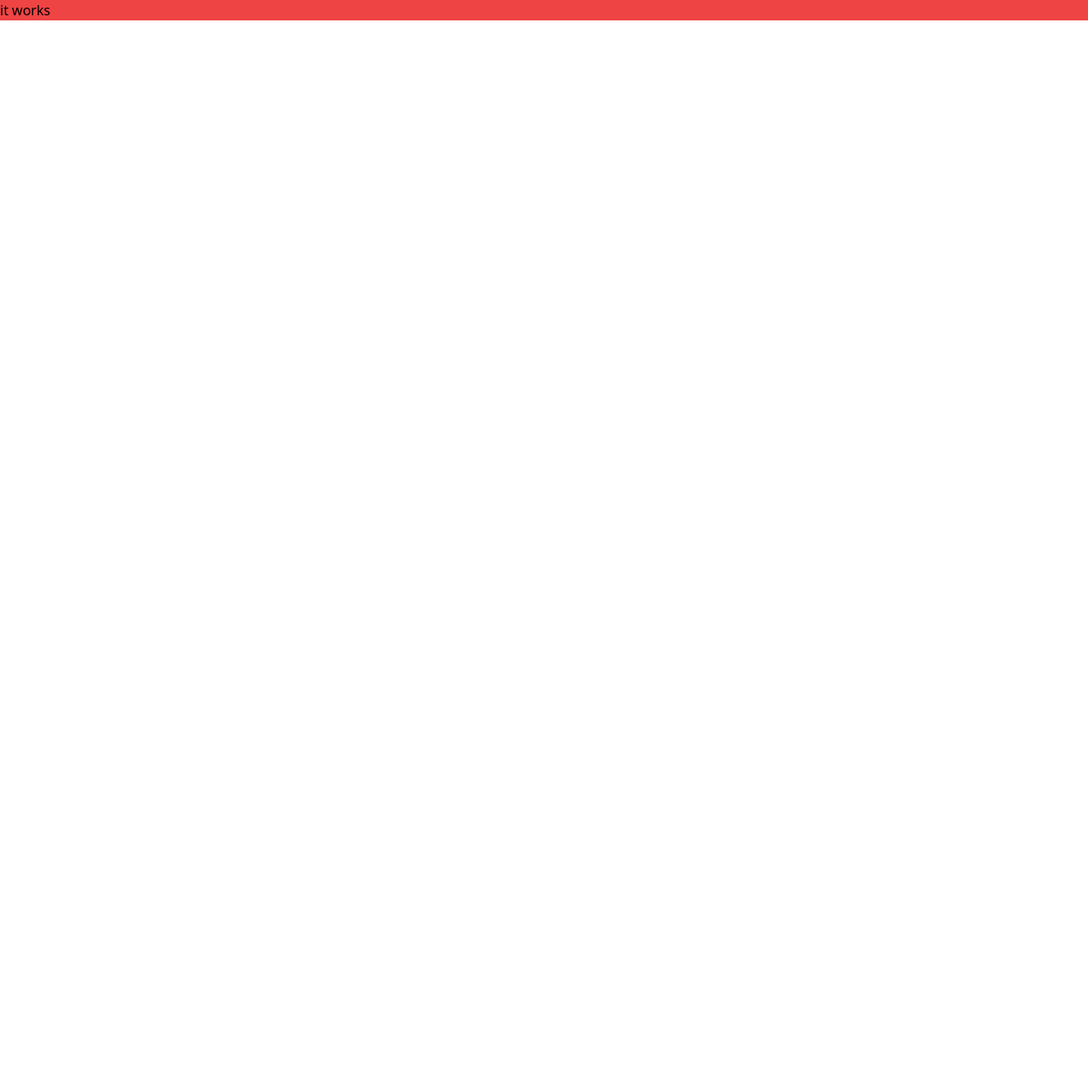
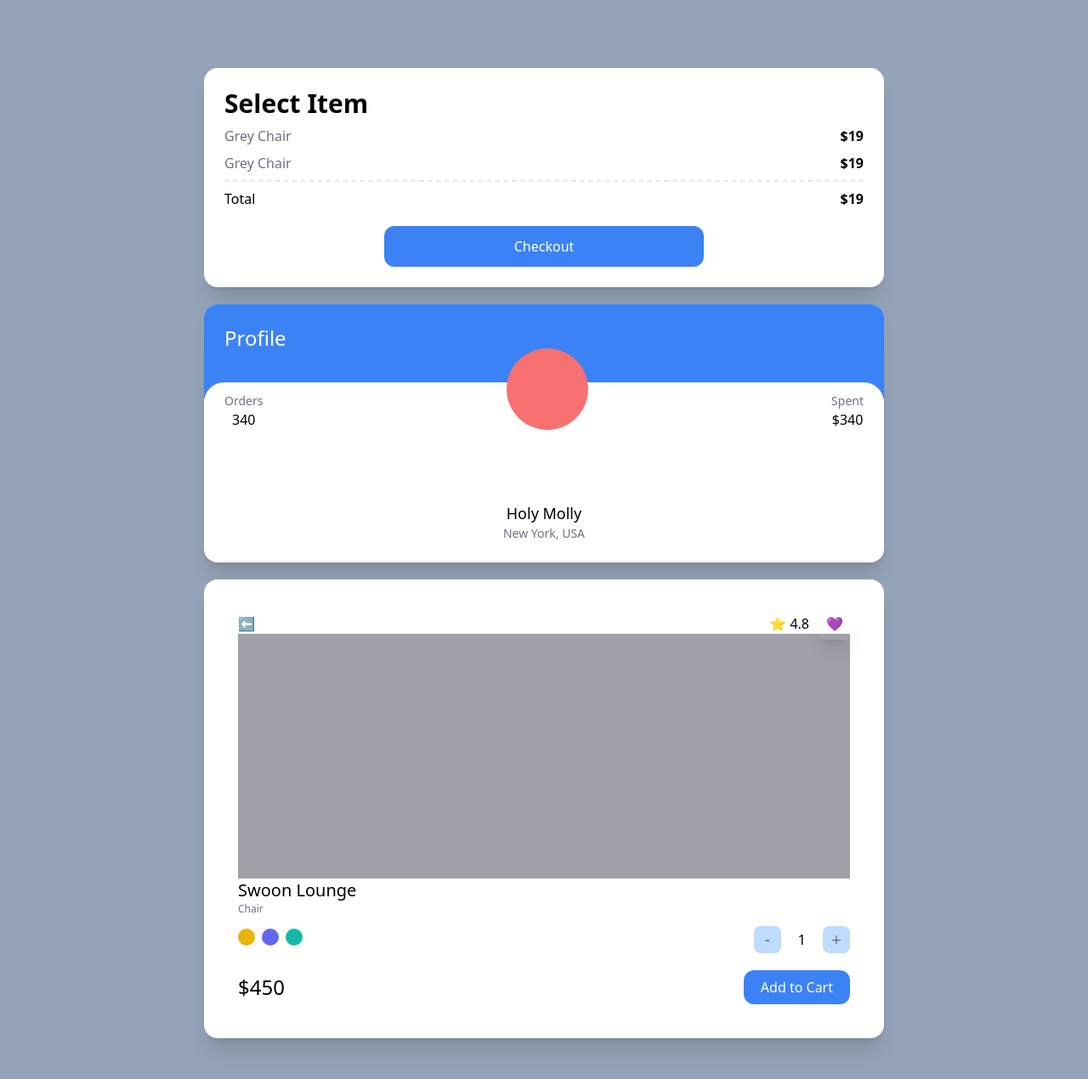
Before and after one commit to REXIANN/carrot-market, a Next.js app: page / in a window 1280 px wide. Shown: the top 1270 px of the page at 85% size. Before the commit the page ends 800 px from the top, so only its background shows below. Built offline with nearby package versions, Linux system fonts and the light colour scheme.

Commit message:
#4.2 ~ #4.4 modifiers and transitions

```diff
--- a/pages/index.tsx
+++ b/pages/index.tsx
@@ -2,8 +2,115 @@
 
 const Home: NextPage = () => {
   return (
-    <div className="bg-red-500">
-      <h1 className="text-black-500">it works</h1>
+    <div className="flex min-h-screen flex-col space-y-5 bg-slate-400 py-20 px-60">
+      <div className={"rounded-2xl bg-white p-6 shadow-xl"}>
+        <span className={"text-3xl font-semibold"}>Select Item</span>
+        <div className={"my-2 flex justify-between"}>
+          <span className={"text-gray-500"}>Grey Chair</span>
+          <span className={"font-semibold"}>$19</span>
+        </div>
+        <div className={"flex justify-between"}>
+          <span className={"text-gray-500"}>Grey Chair</span>
+          <span className={"font-semibold"}>$19</span>
+        </div>
+        <div
+          className={"mt-2 flex justify-between border-t-2 border-dashed pt-2"}
+        >
+          <span>Total</span>
+          <span className={"font-semibold"}>$19</span>
+        </div>
+        <button
+          className={
+            "mx-auto mt-5 block w-1/2 rounded-xl bg-blue-500 p-3 text-center text-white hover:bg-teal-500 hover:text-black focus:bg-red-500 active:bg-yellow-500"
+          }
+        >
+          Checkout
+        </button>
+      </div>
+      <div className={"overflow-hidden rounded-2xl bg-white shadow-xl"}>
+        <div className={"bg-blue-500 p-6 pb-14"}>
+          <span className={"text-2xl text-white"}>Profile</span>
+        </div>
+        <div className={"relative -top-5 rounded-3xl bg-white p-6"}>
+          <div className={"relative -top-16 flex items-end justify-between"}>
+            <div className={"flex flex-col items-center"}>
+              <span className={"text-sm text-gray-500"}>Orders</span>
+              <span className={"font-medium"}>340</span>
+            </div>
+            <div className={"h-24 w-24 rounded-full bg-red-400"} />
+            <div className={"flex flex-col items-center"}>
+              <span className={"text-sm text-gray-500"}>Spent</span>
+              <span className={"font-medium"}>$340</span>
+            </div>
+          </div>
+          <div
+            className={"relative -mt-10 -mb-5 mt-5 flex flex-col items-center"}
+          >
+            <span className={"text-lg font-medium"}>Holy Molly</span>
+            <span className={"text-sm text-gray-500"}>New York, USA</span>
+          </div>
+        </div>
+      </div>
+      <div className={"rounded-2xl bg-white p-10 shadow-xl"}>
+        <div className={"flex items-center justify-between"}>
+          <span>⬅️</span>
+          <div className={"space-x-3"}>
+            <span>⭐️ 4.8</span>
+            <span className={"rounded-md p-2 shadow-xl"}>💜</span>
+          </div>
+        </div>
+        <div className={"bm-5 h-72 bg-zinc-400"} />
+        <div className={"flex flex-col"}>
+          <span className={"text-xl font-medium"}>Swoon Lounge</span>
+          <span className={"text-xs text-gray-500"}>Chair</span>
+          <div className={"mt-3 mb-5 flex items-center justify-between"}>
+            <div className={"space-x-2"}>
+              <button
+                className={
+                  "h-5 w-5 rounded-full bg-yellow-500 ring-yellow-500 ring-offset-2 transition-all focus:ring-2"
+                }
+              />
+              <button
+                className={
+                  "h-5 w-5 rounded-full bg-indigo-500 ring-indigo-500 ring-offset-2 transition-all focus:ring-2"
+                }
+              />
+              <button
+                className={
+                  "h-5 w-5 rounded-full bg-teal-500 ring-teal-500 ring-offset-2 transition-all focus:ring-2"
+                }
+              />
+            </div>
+            <div className={"flex items-center space-x-5"}>
+              <button
+                className={
+                  "flex aspect-square w-8 items-center justify-center rounded-lg bg-blue-200 text-xl font-medium text-gray-500"
+                }
+              >
+                -
+              </button>
+              <span>1</span>
+              <button
+                className={
+                  "flex aspect-square w-8 items-center justify-center rounded-lg bg-blue-200 text-xl font-medium text-gray-500"
+                }
+              >
+                +
+              </button>
+            </div>
+          </div>
+        </div>
+        <div className={"flex items-center justify-between"}>
+          <span className={"text-2xl font-medium"}>$450</span>
+          <button
+            className={
+              "rounded-xl bg-blue-500 py-2 px-5 text-center text-white"
+            }
+          >
+            Add to Cart
+          </button>
+        </div>
+      </div>
     </div>
   );
 };
```
